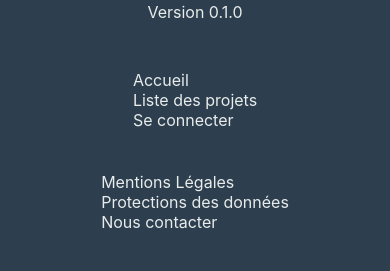
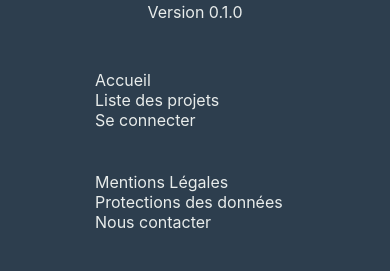
Before and after one commit to Illenhad/associsson, a React (Create React App) app: page / in a window 390 px wide. Shown: the part 2995-3266 px from the top of the page. Built offline with nearby package versions, Linux system fonts and the light colour scheme.

Commit message:
[U] Fix footer responsive alignment.

```diff
--- a/src/components/footer/Footer.css
+++ b/src/components/footer/Footer.css
@@ -1,9 +1,9 @@
-footer{
+footer {
     background-color: var(--light-second);
     color: var(--light-bg);
 }
 
-.footer-container{
+.footer-container {
     display: flex;
     flex-direction: column;
     flex-wrap: wrap;
@@ -30,7 +30,7 @@ footer{
 .footer-section {
     margin: 0;
     padding: 0;
-    justify-content: left;
+    width: 200px;
 }
 
 .footer-section li {
@@ -39,6 +39,7 @@ footer{
 
 .footer-social {
     display: flex;
+    justify-content: center;
 }
 
 .footer-social > a {
@@ -48,7 +49,11 @@ footer{
 }
 
 @media screen and (min-width: 581px) {
-    .footer-container{
+    .footer-section {
+        width: auto;
+    }
+
+    .footer-container {
         height: 100px;
         flex-direction: row;
         max-width: 580px;
@@ -57,7 +62,7 @@ footer{
 }
 
 @media screen and (min-width: 768px) {
-    .footer-container{
+    .footer-container {
         max-width: 720px;
     }
 }
--- a/src/components/footer/Footer.jsx
+++ b/src/components/footer/Footer.jsx
@@ -10,7 +10,7 @@ function Footer() {
     return (
         <footer>
             <div className="footer-container">
-                <div className="footer-info">
+                <div className="footer-section footer-info">
                     <img className="footer-logo" alt="Logo" src={process.env.PUBLIC_URL + "images/meta/favicon.ico"}/>
                     <p className="app-version">Version {pjson.version}</p>
                 </div>
```
